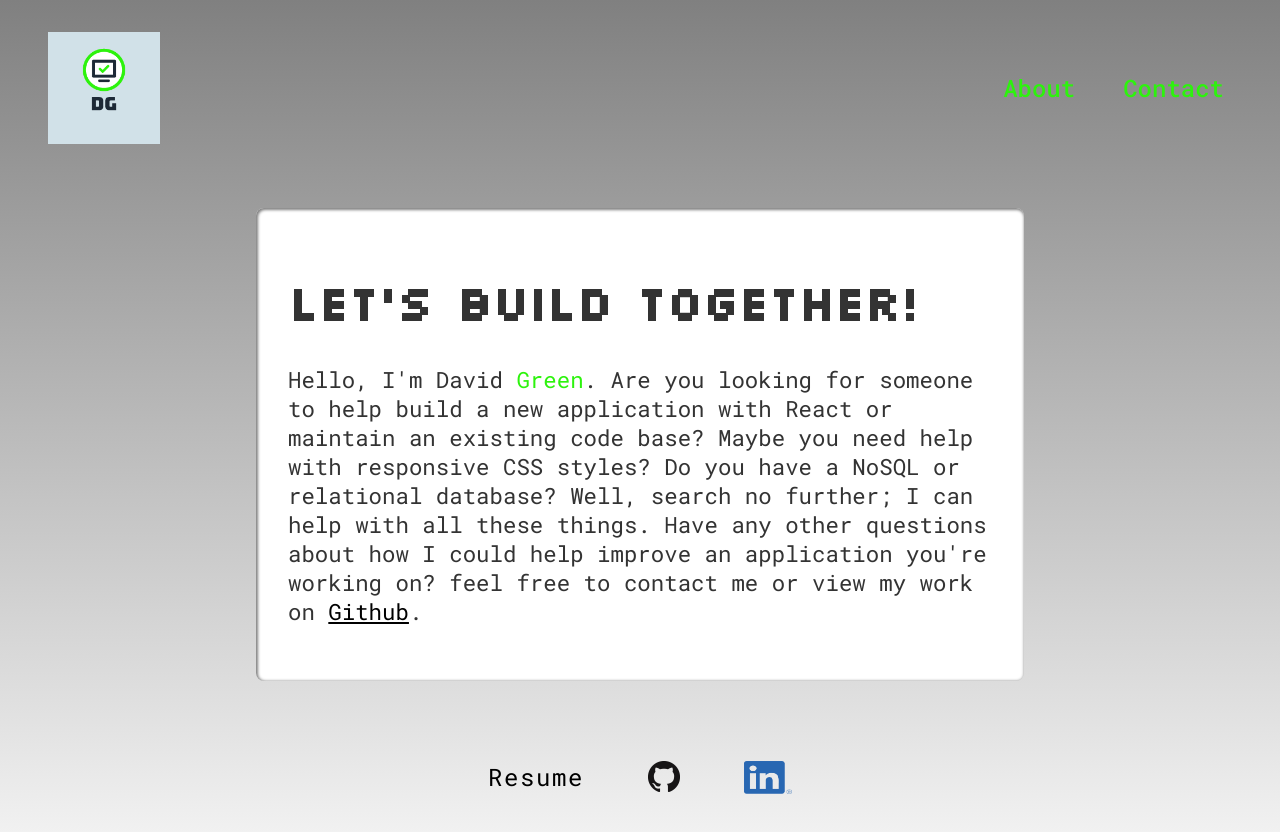
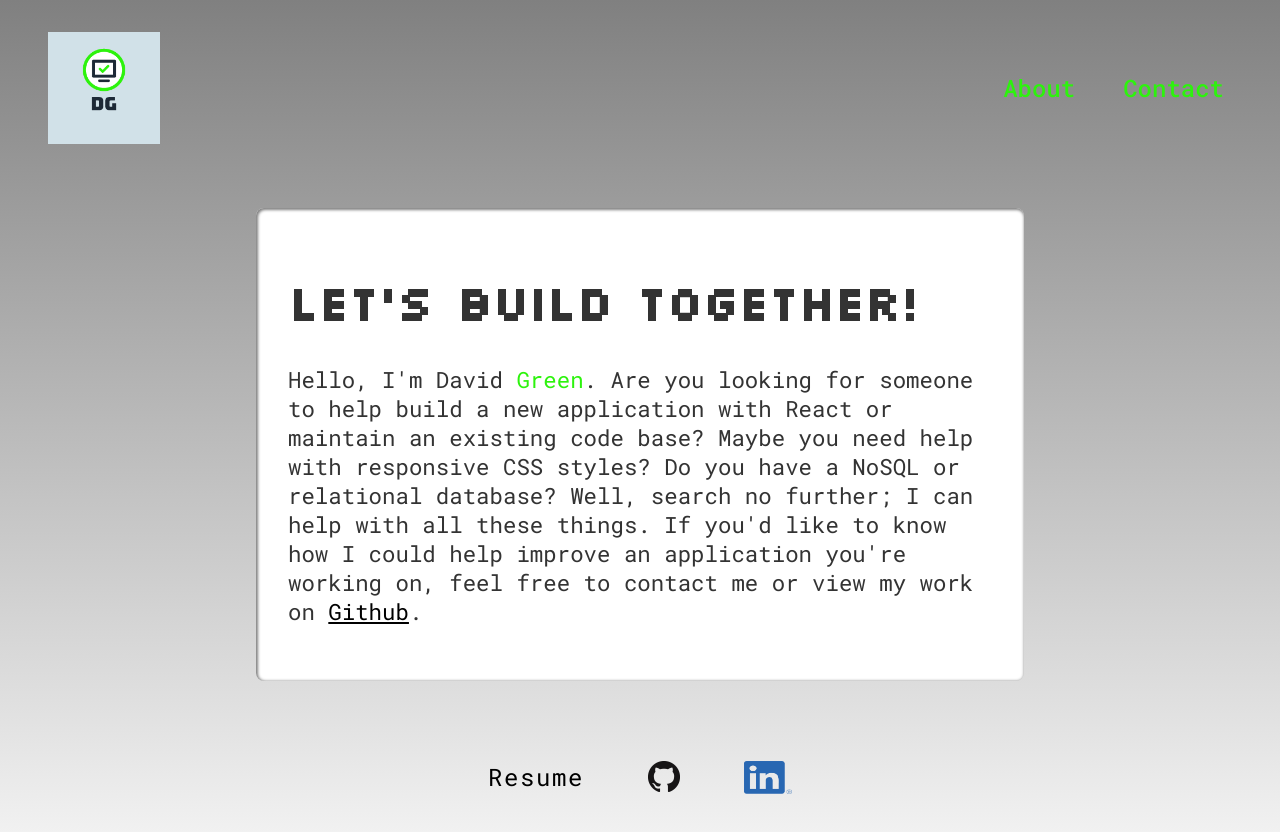
Before and after one commit to davidgreen29/portfolio-app, a React (Create React App) app: page / in a window 1280 px wide. Shown: the top 832 px of the page. Built offline with nearby package versions, Linux system fonts and the light colour scheme.

Commit message:
final sentance edit main content

```diff
--- a/src/components/MainContent.js
+++ b/src/components/MainContent.js
@@ -9,9 +9,9 @@ export default function MainContent() {
             <p className="home-page-para-content">Hello, I'm David <span className="green">Green</span>.
             Are you looking for someone to help build a new application with React or maintain an existing
             code base? Maybe you need help with responsive CSS styles? Do you have a NoSQL or relational
-             database? Well, search no further; I can help with all these things. Have any other questions
-             about how
-            I could help improve an application you're working on? feel free to contact me or view my work
+             database? Well, search no further; I can help with all these things. If you'd like to know how
+
+            I could help improve an application you're working on, feel free to contact me or view my work
             on <a className="para-link-git" href="https://github.com/davidgreen29" target="_blank" rel="noopener noreferrer">Github</a>.
              </p>
 
```
